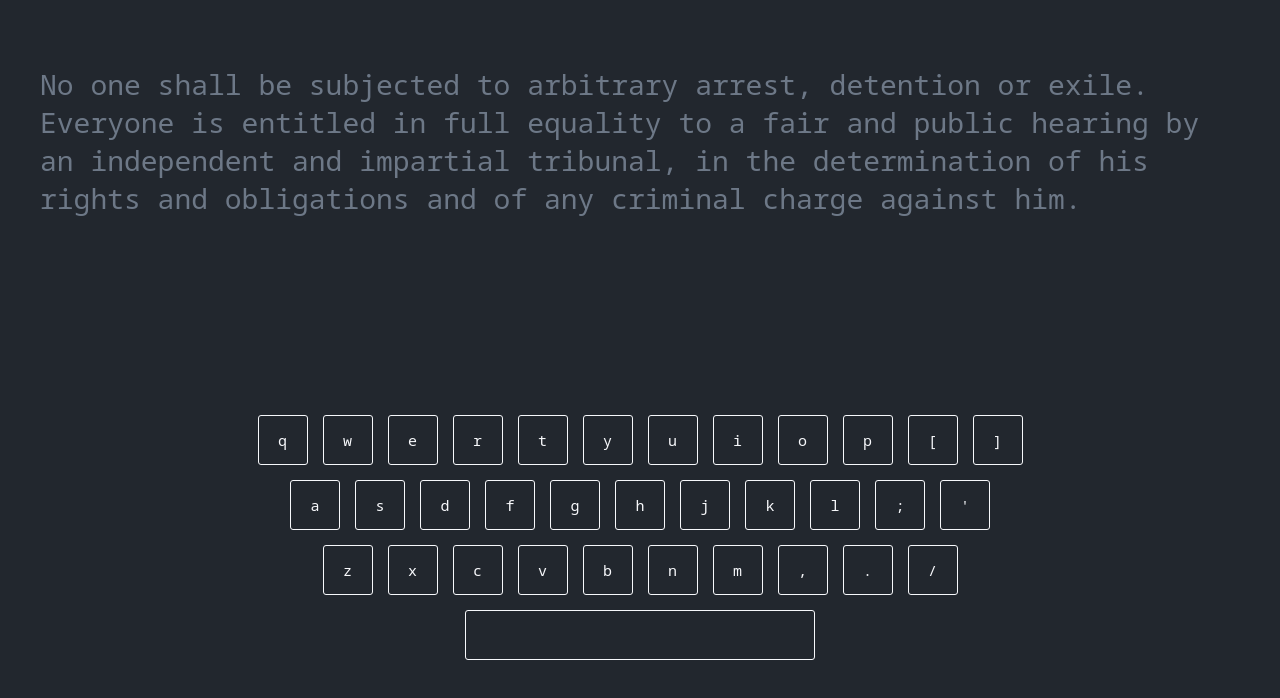
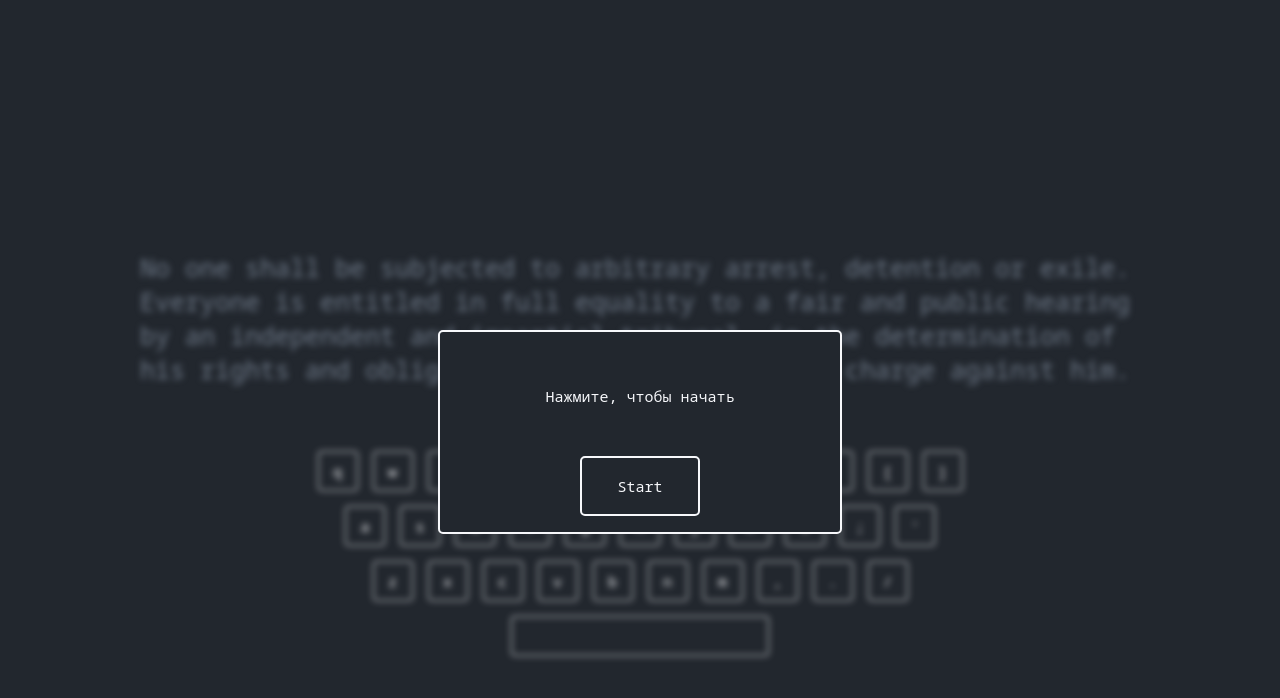
Before and after one commit to integrityaborescenes/speedy-clicky, a website built with Vite: page index.html in a window 1280 px wide. Built offline with nearby package versions, Linux system fonts and the light colour scheme; a web font is replaced by a local one.

Commit message:
add start game window

```diff
--- a/src/components/keyboard__input/index.js
+++ b/src/components/keyboard__input/index.js
@@ -2,8 +2,8 @@ import styles from './keyboard__input.module.scss'
 
 export default () =>
     `
-    <div class="${styles.keyboard__input}">
-        <textarea class="${styles.input__ontop}" autofocus></textarea>
-        <p class="${styles.p__under}"></p>
+    <div class="${styles.keyboard__input}" data-js-keyboard-input>
+        <textarea class="${styles.input__ontop}" data-js-keyboard-textarea></textarea>
+        <p class="${styles.p__under}" data-js-keyboard-p></p>
     </div>
     `
--- a/src/components/keyboard__input/keyboard__input.module.scss
+++ b/src/components/keyboard__input/keyboard__input.module.scss
@@ -2,25 +2,33 @@
 
 .keyboard__input {
   display: flex;
-  max-width: 1200px;
+  max-width: 1000px;
   width: 100%;
-  height: 350px;
+  height: 200px;
   position: relative;
+
+  .active {
+    filter: blur(0.2rem);
+  }
 }
 
 .input__ontop {
   position: absolute;
+  left: -2px;
+  top: -2px;
   width: 100%;
+  max-height: 200px;
   height: 100%;
   background: transparent;
   border: none;
   outline: none;
-  opacity: 0;
+  resize: none;
+  color: transparent;
+  font-family: variables.$main-font;
+  font-size: 25px;
+  line-height: normal;
+  caret-color: variables.$blue-color;
 
-  font-family: variables.$main-font;
-  font-size: 28px;
-  color: variables.$blue-color;
-  line-height: normal;
 }
 
 .p__under {
@@ -28,7 +36,7 @@
   outline: none;
   user-select: none;
   font-family: variables.$main-font;
-  font-size: 28px;
+  font-size: 25px;
   line-height: normal;
   color: variables.$text-color;
 }
--- a/src/components/keyboard__preview/index.js
+++ b/src/components/keyboard__preview/index.js
@@ -2,7 +2,7 @@ import styles from './keyboard__preview.module.scss'
 
 export default () =>
     `
-    <div class="${styles.keyboard__preview}">
+    <div class="${styles.keyboard__preview}" data-js-keyboard-preview>
        <div class="${styles.keyboard__previewRow}">
            <button class="key__q" value="q">
                 <p>q</p>
--- a/src/components/keyboard__preview/keyboard__preview.module.scss
+++ b/src/components/keyboard__preview/keyboard__preview.module.scss
@@ -16,8 +16,8 @@
     gap: 15px;
 
     button {
-      width: 50px;
-      height: 50px;
+      width: 40px;
+      height: 40px;
       background-color: transparent;
       outline: none;
       border: 1px solid variables.$white-color;
@@ -30,14 +30,15 @@
         user-select: none;
         font-family: variables.$main-font;
         font-size: 15px;
+        font-weight: lighter;
         line-height: normal;
         color: variables.$white-color;
       }
     }
 
     .key__space {
-      width: 350px;
-      height: 50px;
+      width: 258px;
+      height: 40px;
     }
   }
 }
--- /dev/null
+++ b/src/components/start-game__window/index.js
@@ -0,0 +1,9 @@
+import styles from './start-game__window.module.scss'
+
+export default () =>
+    `
+    <div class="${styles.startGame}" data-js-start-game>
+        <p>Нажмите, чтобы начать</p>
+        <button class="${styles.startGameButton}" data-js-start-game-button><p>Start</p></button>
+    </div>
+    `
--- /dev/null
+++ b/src/components/start-game__window/start-game__window.module.scss
@@ -0,0 +1,47 @@
+@use '../../styles/variables';
+
+.startGame {
+  position: absolute;
+  display: flex;
+  top: 33%;
+  flex-direction: column;
+  align-items: center;
+  justify-content: end;
+  max-width: 400px;
+  width: 100%;
+  height: 200px;
+  background-color: variables.$background-color;
+  border-radius: 5px;
+  border: 2px solid variables.$white-color;
+  z-index: 20;
+  gap: 50px;
+
+  .startGameButton:hover {
+    background-color: variables.$blue-color;
+  }
+
+  p {
+    user-select: none;
+    font-family: variables.$main-font;
+    font-size: 15px;
+    font-weight: normal;
+    line-height: normal;
+    color: variables.$white-color;
+  }
+
+  .startGameButton {
+    max-width: 120px;
+    width: 100%;
+    height: 60px;
+    background-color: variables.$background-color;
+    border-radius: 5px;
+    border: 2px solid variables.$white-color;
+    display: flex;
+    align-items: center;
+    justify-content: center;
+    cursor: pointer;
+    margin-bottom: 1rem;
+    transition: background-color 1s ease;
+
+  }
+}
--- a/src/keyDetect.js
+++ b/src/keyDetect.js
@@ -1,8 +1,12 @@
 export class keyDetect {
     selectors = {
-        textArea: 'textarea',
-        startText: 'p',
+        textArea: '[data-js-keyboard-textarea]',
+        startText: '[data-js-keyboard-p]',
+        keyboardInput: '[data-js-keyboard-input]',
+        keyboardPreview: '[data-js-keyboard-preview]',
         keyboardButton: 'button',
+        startGame: '[data-js-start-game]',
+        startGameButton: '[data-js-start-game-button]',
         originalText: 'No one shall be subjected to arbitrary arrest, detention or exile. Everyone is entitled in full equality to a fair and public hearing by an independent and impartial tribunal, in the determination of his rights and obligations and of any criminal charge against him.'
     }
 
@@ -11,14 +15,34 @@ export class keyDetect {
         this.textArea = document.querySelector(this.selectors.textArea)
         this.startText = document.querySelector(this.selectors.startText)
         this.keyboardButton = document.querySelectorAll(this.selectors.keyboardButton)
+        this.keyboardInput = document.querySelector(this.selectors.keyboardInput)
+        this.keyboardPreview = document.querySelector(this.selectors.keyboardPreview)
+        this.startGame = document.querySelector(this.selectors.startGame)
+        this.startGameButton = document.querySelector(this.selectors.startGameButton)
+        this.startTesting()
+        this.isCorrectWord()
+    }
+
+    startTesting () {
+        this.keyboardInput.style.filter = 'blur(0.2rem)'
+        this.keyboardPreview.style.filter = 'blur(0.2rem)'
+        this.startGameButton.addEventListener('click', (e) => {
+            this.keyboardInput.style.filter = 'blur(0)'
+            this.keyboardPreview.style.filter = 'blur(0)'
+            this.startGame.style.display = 'none'
+            this.textArea.focus()
+        })
+
         this.whatTheButtonClicked()
         this.isCorrectWord()
     }
 
 
-
     whatTheButtonClicked() {
         addEventListener('keydown', (e) => {
+            if (e.key==='Enter' || e.ctrlKey===true) {
+                e.preventDefault()
+            }
             this.keyboardButton.forEach(x => {
                 if (e.key === x.value) {
                     x.style.backgroundColor = '#4895ef'
@@ -29,6 +53,7 @@ export class keyDetect {
                     }
                 }
             })
+            console.log(e)
             })
 
             addEventListener('keyup',(e) => {
@@ -40,20 +65,25 @@ export class keyDetect {
             })
     }
 
+
     isCorrectWord(originalText) {
         this.textArea.addEventListener('input', (e) => {
             let countErrors = 0
             let newMass = this.selectors.originalText.split('')
             for (let i = 0; i < this.textArea.value.length; i++) {
-                if (this.textArea.value[i] !==  this.selectors.originalText[i]) {
+                if (this.textArea.value[i] !==  this.selectors.originalText[i] && this.selectors.originalText[i]!==' ' && this.textArea.value[i]!==' ') {
                     newMass[i] = `<span style="color: #ef6c75">${this.textArea.value[i]}</span>`
                     countErrors ++
-                } else {
+                } else if (this.textArea.value[i] ===  this.selectors.originalText[i]){
                     newMass[i] = `<span style="color: #4895ef">${this.startText.textContent[i]}</span>`
+                } else if (this.selectors.originalText[i] !== ' ' && this.textArea.value[i] === ' ') {
+                    newMass[i] = `<span style="color: #ef6c75">${this.selectors.originalText[i]}</span>`
+                }
+                else if (this.selectors.originalText[i] === ' ' && this.textArea.value[i] !== ' ') {
+                     newMass[i] = `<span style="color: #ef6c75">_</span>`
                 }
             }
             this.startText.innerHTML = newMass.join('')
-            console.log(countErrors)
         })
     }
 
--- a/src/main.js
+++ b/src/main.js
@@ -1,9 +1,11 @@
 import './styles/main.scss';
 import keyboard__input from "./components/keyboard__input";
 import keyboard__preview from "./components/keyboard__preview";
+import startGame__window from "./components/start-game__window";
 import {keyDetect} from "./keyDetect.js";
 
 document.querySelector('.typing-test-container').innerHTML = `
+  ${startGame__window()}
   ${keyboard__input()}
   ${keyboard__preview()}
 `
--- a/src/styles/main.scss
+++ b/src/styles/main.scss
@@ -4,22 +4,24 @@
 
 html {
   background-color: variables.$background-color;
+  overflow: hidden;
 }
 
 .typing-test {
   max-width: 1200px;
-  height: 930px;
+  height: 1000px;
   display: flex;
-  justify-content: center;
+  margin: 0 auto;
+  position: relative;
   align-items: center;
-  margin: 0 auto;
 
   &-container {
     max-width: 1200px;
     width: 100%;
-    height: 800px;
+    height: 500px;
     display: flex;
     flex-direction: column;
-    justify-content: start;
+    align-items: center;
+    gap: 30px;
   }
 }
```
Also changed, not shown: src/components/keyboard__input/keyboard__input.module.css, src/components/keyboard__preview/keyboard__preview.module.css, src/components/start-game__window/start-game__window.module.css (added), src/styles/main.css, 4 other files.
